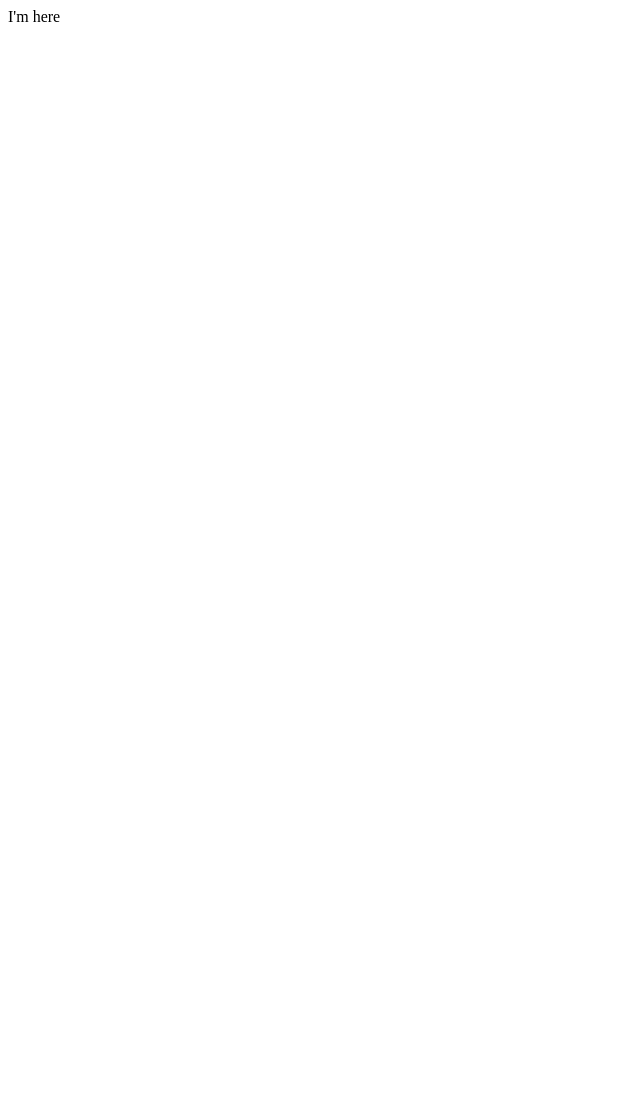
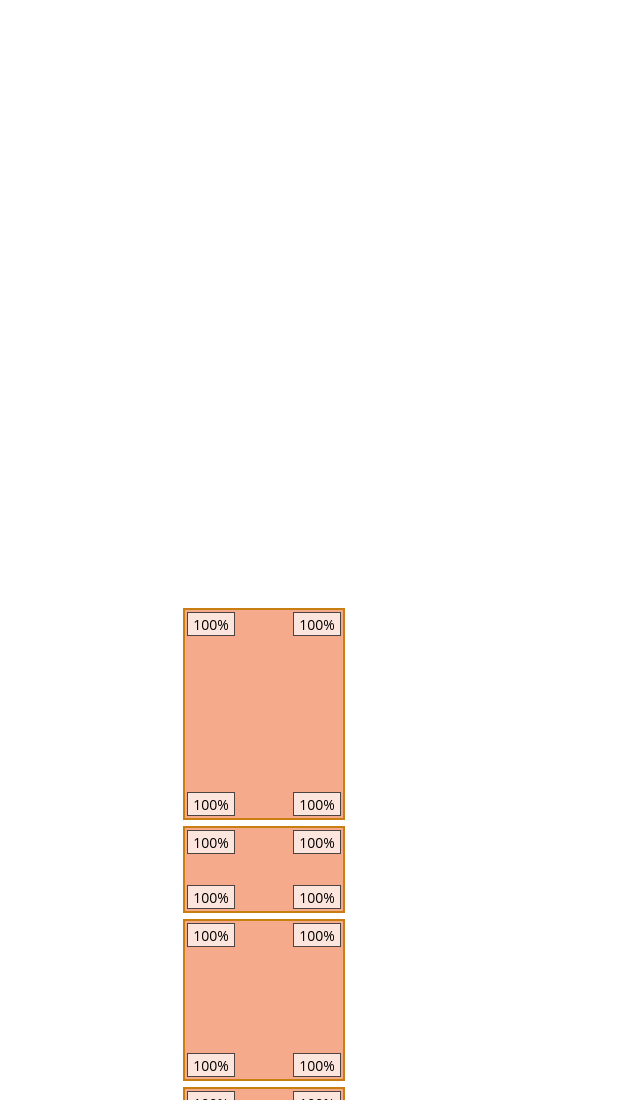
Before and after one commit to pb-mzahor/osd-reverse, a plain HTML site: page ad.html in a window 1280 px wide. Shown: the top 1100 px of the page, without its empty margins (0-640 px from the left). Before the commit the page ends 800 px from the top, so only its background shows below. Drawn offline with Linux system fonts and the light colour scheme.

Commit message:
better demo

```diff
--- a/ad.html
+++ b/ad.html
@@ -24,28 +24,159 @@
             <p class="browsehappy">You are using an <strong>outdated</strong> browser. Please <a href="#">upgrade your browser</a> to improve your experience.</p>
         <![endif]-->
 
-        <style>
-            #theAd {
-                height: 500px;
-                width: 200px;
-            }
-        </style>
+    <!-- Learn about this code on MDN: https://developer.mozilla.org/en-US/docs/Web/API/Intersection_Observer_API -->
+    <style>
+        .contents {
+            position: absolute;
+            width: 700px;
+            height: 1725px;
+        }
 
-        <div id="theAd">I'm here</div>
+        .wrapper {
+            position: relative;
+            top: 600px;
+        }
+
+        .sampleBox {
+            position: relative;
+            left: 175px;
+            width: 150px;
+            background-color: rgb(245, 170, 140);
+            border: 2px solid rgb(201, 126, 17);
+            padding: 4px;
+            margin-bottom: 6px;
+        }
+
+        #box1 {
+            height: 200px;
+        }
+
+        #box2 {
+            height: 75px;
+        }
+
+        #box3 {
+            height: 150px;
+        }
+
+        #box4 {
+            height: 100px;
+        }
+
+        .label {
+            font: 14px "Open Sans", "Arial", sans-serif;
+            position: absolute;
+            margin: 0;
+            background-color: rgba(255, 255, 255, 0.7);
+            border: 1px solid rgba(0, 0, 0, 0.7);
+            width: 3em;
+            height: 18px;
+            padding: 2px;
+            text-align: center;
+        }
+
+        .topLeft {
+            left: 2px;
+            top: 2px;
+        }
+
+        .topRight {
+            right: 2px;
+            top: 2px;
+        }
+
+        .bottomLeft {
+            bottom: 2px;
+            left: 2px;
+        }
+
+        .bottomRight {
+            bottom: 2px;
+            right: 2px;
+        }
+    </style>
+
+    <template id="boxTemplate">
+        <div class="sampleBox">
+            <div class="label topLeft"></div>
+            <div class="label topRight"></div>
+            <div class="label bottomLeft"></div>
+            <div class="label bottomRight"></div>
+        </div>
+    </template>
+
+    <main>
+        <div class="contents">
+            <div class="wrapper">
+            </div>
+        </div>
+    </main>
 
     <script>
-        function processChanges() {
-            console.log('changes', arguments);
+        let observers = [];
+
+        startup();
+
+        function startup() {
+            let wrapper = document.querySelector(".wrapper");
+
+            // Options for the observers
+
+            let observerOptions = {
+                root: null,
+                rootMargin: "0px",
+                threshold: []
+            };
+
+            // An array of threshold sets for each of the boxes. The
+            // first box's thresholds are set programmatically
+            // since there will be so many of them (for each percentage
+            // point).
+
+            let thresholdSets = [
+                [],
+                [0.5],
+                [0.0, 0.1, 0.2, 0.3, 0.4, 0.5, 0.6, 0.7, 0.8, 0.9, 1.0],
+                [0, 0.25, 0.5, 0.75, 1.0]
+            ];
+
+            for (let i = 0; i <= 1.0; i += 0.01) {
+                thresholdSets[0].push(i);
+            }
+
+            // Add each box, creating a new observer for each
+
+            for (let i = 0; i < 4; i++) {
+                let template = document.querySelector("#boxTemplate").content.cloneNode(true);
+                let boxID = "box" + (i + 1);
+                template.querySelector(".sampleBox").id = boxID;
+                wrapper.appendChild(document.importNode(template, true));
+
+                // Set up the observer for this box
+
+                observerOptions.threshold = thresholdSets[i];
+                observers[i] = new IntersectionObserver(intersectionCallback, observerOptions);
+                observers[i].observe(document.querySelector("#" + boxID));
+            }
+
+            // Scroll to the starting position
+
+            document.scrollingElement.scrollTop = wrapper.firstChild.getBoundingClientRect().top + window.scrollY;
+            document.scrollingElement.scrollLeft = 750;
         }
-        var observer = new IntersectionObserver(
-            processChanges,
-            { threshold: [0.01] }
-        );
 
-        console.log('code executed');
+        function intersectionCallback(entries) {
+            entries.forEach(function (entry) {
+                let box = entry.target;
+                let visiblePct = (Math.floor(entry.intersectionRatio * 100)) + "%";
 
-        var theAd = document.querySelector('#theAd');
-        observer.observe(theAd);
+                box.querySelector(".topLeft").innerHTML = visiblePct;
+                box.querySelector(".topRight").innerHTML = visiblePct;
+                box.querySelector(".bottomLeft").innerHTML = visiblePct;
+                box.querySelector(".bottomRight").innerHTML = visiblePct;
+            });
+        }
+
     </script>
 </body>
 
```
